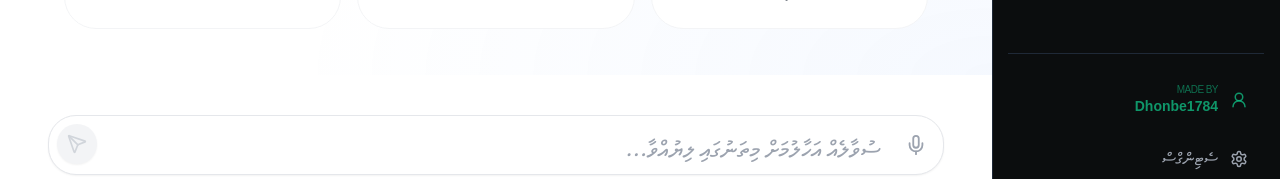
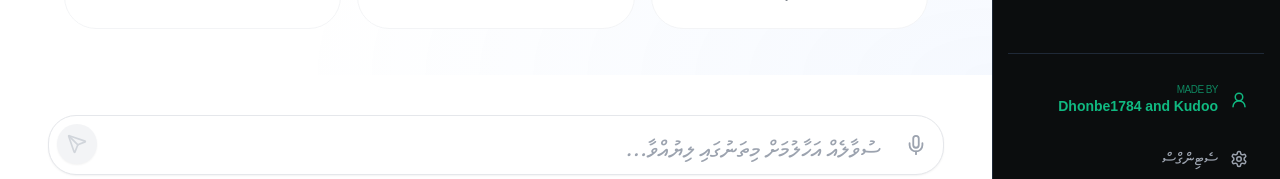
Before and after one commit to Dhonbe1784/Dhivehi-Ai, a React (Vite) app: page / in a window 1280 px wide. Shown: the part 555-734 px from the top of the page. Built offline with nearby package versions, Linux system fonts and the light colour scheme; a web font is replaced by a local one.

Commit message:
feat(layout): Add additional creator name
Includes "Kudoo" alongside the existing creator name in the layout's footer section. This clarifies attribution for the project.

```diff
--- a/components/Layout.tsx
+++ b/components/Layout.tsx
@@ -57,12 +57,12 @@ const Layout: React.FC<LayoutProps> = ({
           </div>
 
           <div className="pt-4 border-t border-gray-800 space-y-1">
-            {/* Added creator name here */}
-            <div className="px-4 py-3 flex items-center gap-3 text-emerald-500/80 mb-2">
+            {/* Creator name section */}
+            <div className="px-4 py-3 flex items-center gap-3 text-emerald-500 mb-2">
               <UserRound size={18} className="shrink-0" />
               <div className="flex flex-col">
                 <span className="text-[10px] uppercase tracking-tighter opacity-70">Made by</span>
-                <span className="text-sm font-bold thaana-text">Dhonbe1784</span>
+                <span className="text-sm font-bold">Dhonbe1784 and Kudoo</span>
               </div>
             </div>
 
```
